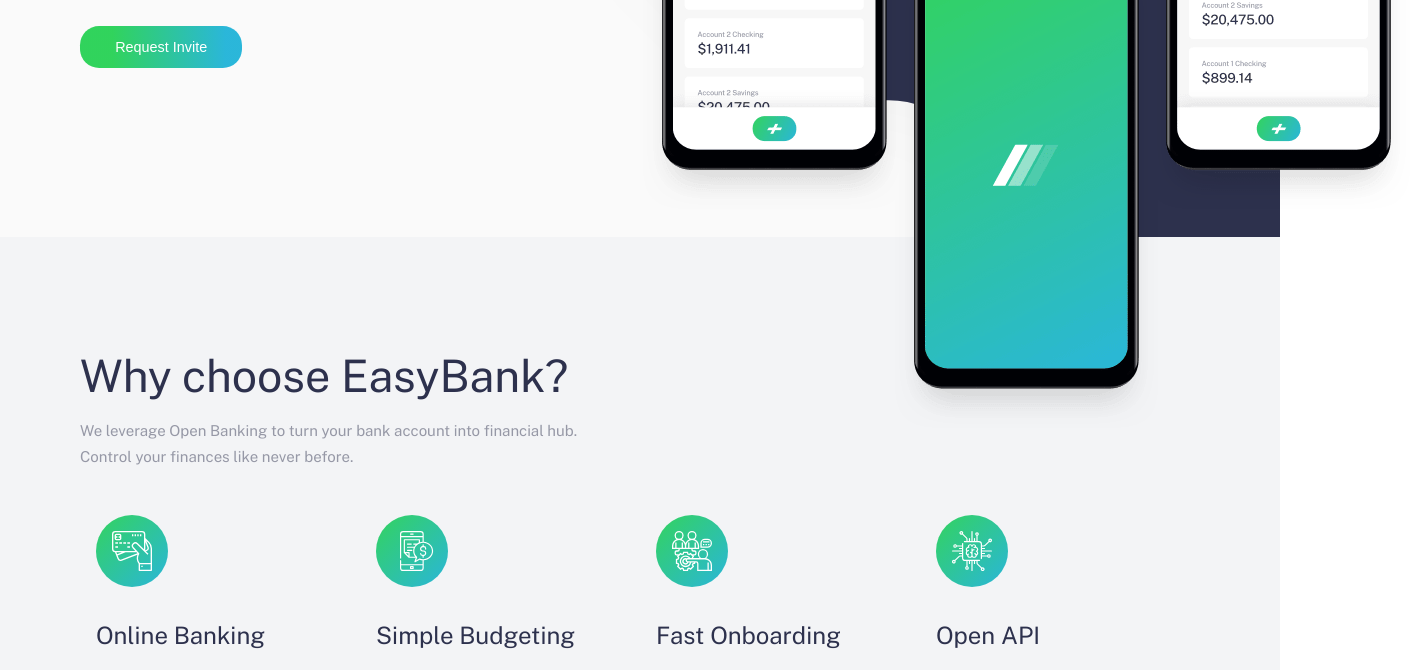
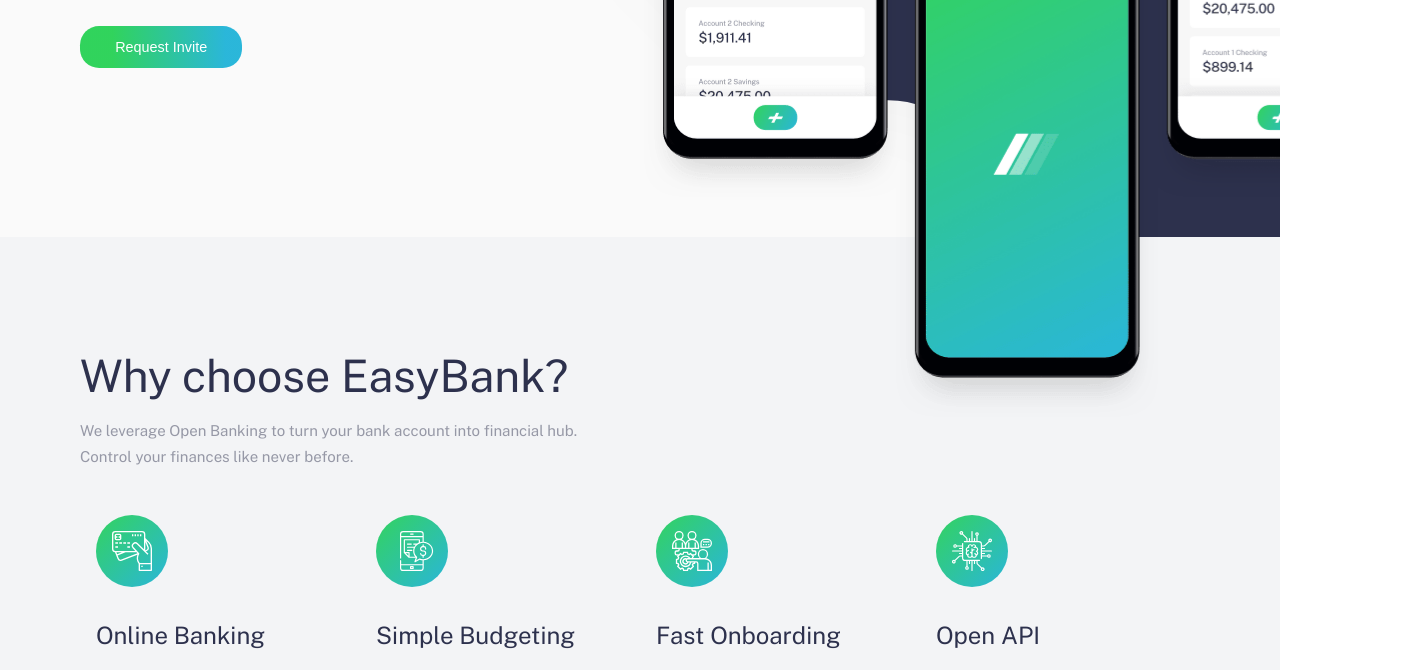
Before and after one commit to PauloThor/easybank-landing-page, a plain HTML site: page index.html in a window 1280 px wide. Shown: the part 456-1126 px from the top of the page, 1410 px wide, since content can reach past the window. Drawn offline with nearby package versions, Linux system fonts and the light colour scheme.

Commit message:
fix: mobile resize bug

```diff
--- a/index.html
+++ b/index.html
@@ -50,7 +50,7 @@
           <button class="request-button">Request Invite</button>
         </div>
         <div class="intro desktop-only">
-          <img src="./images/image-mockups.png" alt="mockup">
+          <!-- <img src="./images/image-mockups.png" alt="mockup"> -->
         </div>
       </div>
     </section>
--- a/style.css
+++ b/style.css
@@ -222,6 +222,7 @@
 section#next-generation {
     background-color: var(--very-light-gray);
     padding: 0;
+    max-width: 900vw;;
 
 
     @media only screen and (min-width: 1024px) {
@@ -252,12 +253,14 @@
 }
 
 div.intro.desktop-only {
-    display: none;
     @media only screen and (min-width: 1024px) {
-        right: -8.125rem;
-        top: -3.44rem;
-        display: initial;
+        width: 700px;
+        height: 900px;
+        right: 0;
+        top: 0;
         position: absolute;
+        background-image: url('./images/image-mockups.png');
+        background-position: -95% 170%;
       }
 }
 
```
